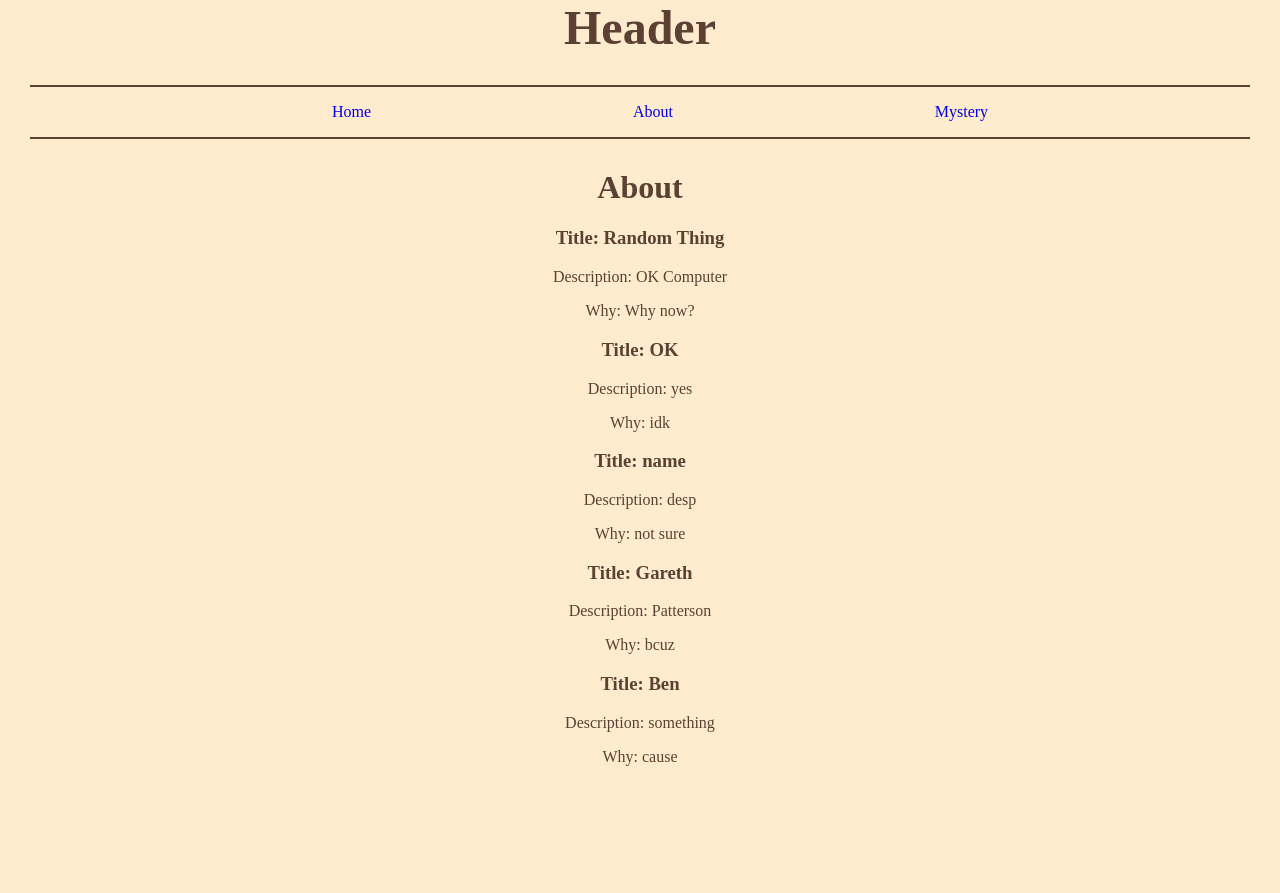
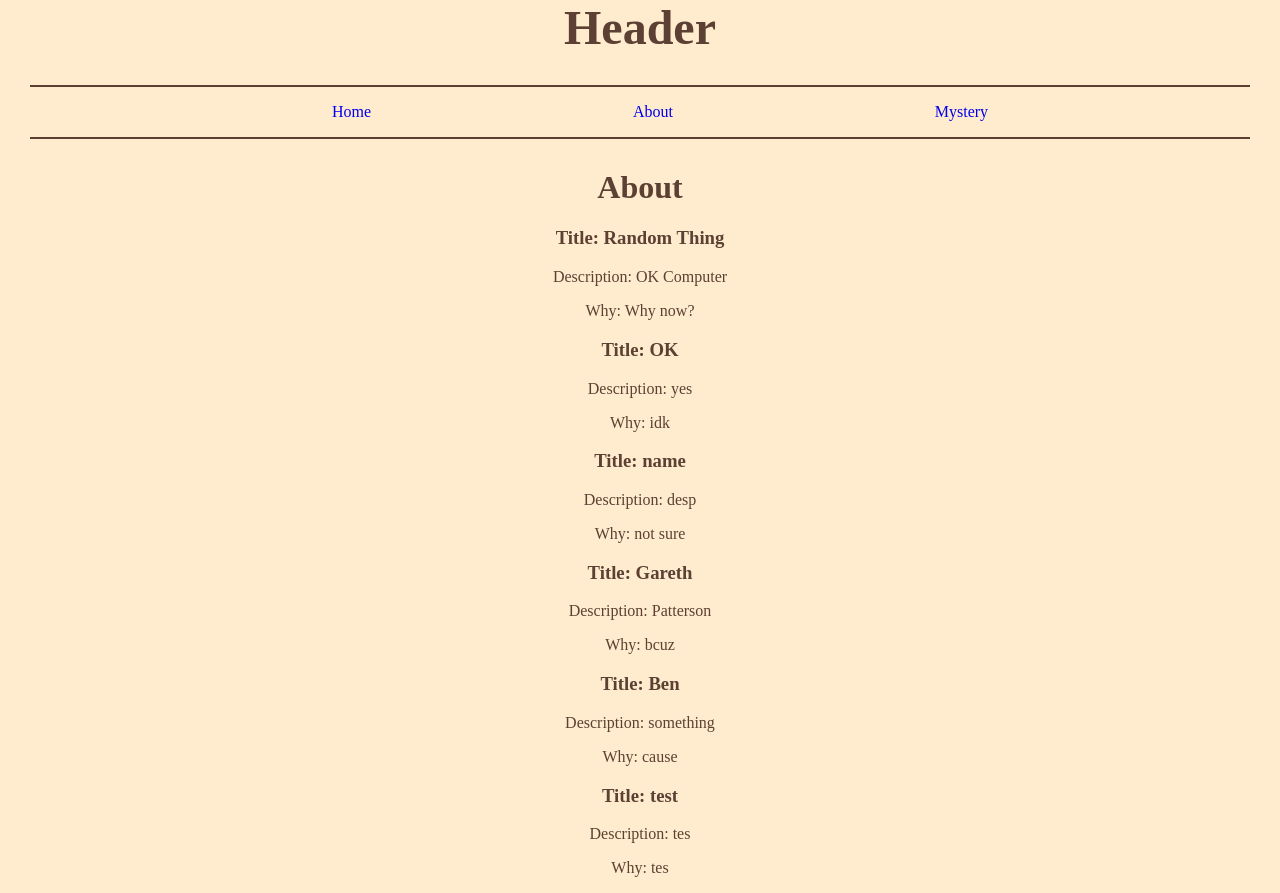
Before and after one commit to patteg21/phase-2-project, a React (Create React App) app in the folder phase-2-proj/: page /about in a window 1280 px wide. Before the commit the page ends 800 px from the top, so only its background shows below. Built offline with nearby package versions, Linux system fonts and the light colour scheme; data requests are answered from the project's data file.

Commit message:
all requirements met, need to clean

```diff
--- a/phase-2-proj/db.json
+++ b/phase-2-proj/db.json
@@ -29,6 +29,12 @@
       "description": "something ",
       "why": "cause",
       "id": 5
+    },
+    {
+      "title": "test",
+      "description": "tes",
+      "why": "tes",
+      "id": 6
     }
   ]
 }
--- a/phase-2-proj/src/App.js
+++ b/phase-2-proj/src/App.js
@@ -12,6 +12,11 @@ import Mystery from "./components/Mystery";
 
 function App() {
   const [timesClicked, setTimesClicked] = useState(0)
+  const [formData, setFormData] = useState({
+    title: '',
+    description: '',
+    why: '',
+});
 
 
 
@@ -21,8 +26,8 @@ function App() {
       <NavBar />
       <Routes>
           <Route className="route" exact path="/" element={<Home timesClicked={timesClicked}  setTimesClicked={setTimesClicked}/>}/>
-          <Route className="route" path="/about" element={<About />}/>
-          <Route className="route" path="/mystery" element={<Mystery />}/>
+          <Route className="route" path="/about" element={<About setFormData={setFormData}/>}/>
+          <Route className="route" path="/mystery" element={<Mystery formData={formData} setFormData={setFormData} />}/>
         </Routes>
     </div>
   );
--- a/phase-2-proj/src/components/About.js
+++ b/phase-2-proj/src/components/About.js
@@ -1,18 +1,23 @@
 import React, { useState, useEffect } from "react";
 
-function About(){
+function About({setFormData}){
     const [displayData, setDisplayData] = useState([{}])
     const [isLoading, setIsLoading] = useState(true)
 
     useEffect(() =>{
+
         fetch("http://localhost:3000/random")
         .then(res => res.json())
         .then(data => {
+
+        // intervalId = setInterval(()=>{
+            console.log(data)
             setDisplayData(data)
+            setIsLoading(false)
+        // },3000)
+    })
+    },[setFormData]);
 
-            setIsLoading(false)
-        })
-    },[])
 
     const display = displayData.map((data, index) =>(
     <div key={index}>
--- a/phase-2-proj/src/components/Mystery.js
+++ b/phase-2-proj/src/components/Mystery.js
@@ -1,11 +1,11 @@
 import React, { useState, useEffect } from "react";
 
-function Mystery(){
-    const [formData, setFormData] = useState({
-        title: '',
-        description: '',
-        why: '',
-    });
+function Mystery({formData, setFormData}){
+    // const [formData, setFormData] = useState({
+    //     title: '',
+    //     description: '',
+    //     why: '',
+    // });
 
     function handleChange(e){
         const { name , value } = e.target
```
Also changed, not shown: 1 other file (tests, documents, lock files or other folders).
